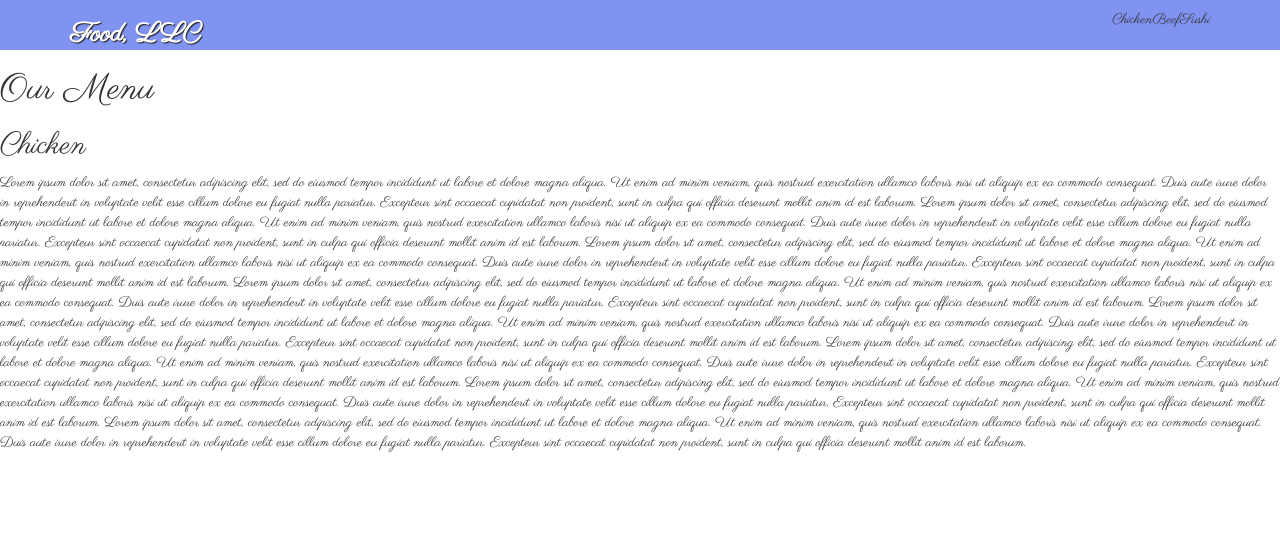
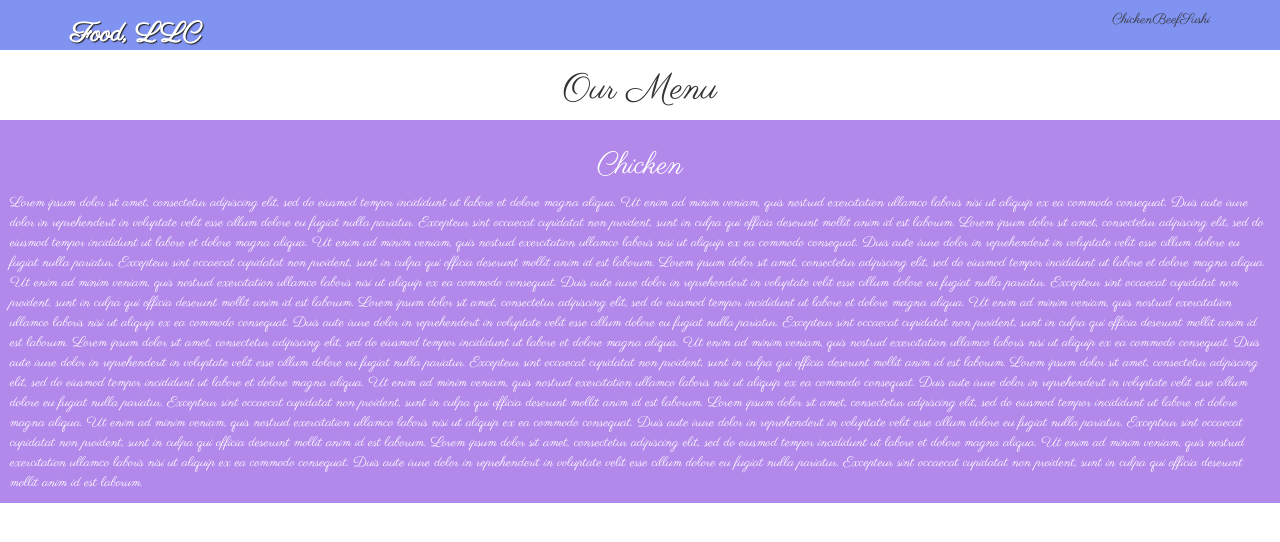
Before and after one commit to GlorySingh/coursera-mod2-soln, a plain HTML site: page module3-solution/index.html in a window 1280 px wide. Drawn offline with Linux system fonts and the light colour scheme.

Commit message:
Update styles.css

```diff
--- a/module3-solution/css/styles.css
+++ b/module3-solution/css/styles.css
@@ -35,3 +35,11 @@ body {
   clear: both;
   margin-top: -30px;
 }
+.AlignMid {
+  text-align: center;
+}
+.bigDiv {
+  background-color: #B388EB;
+  color: white;
+  padding: 10px;
+}
```
